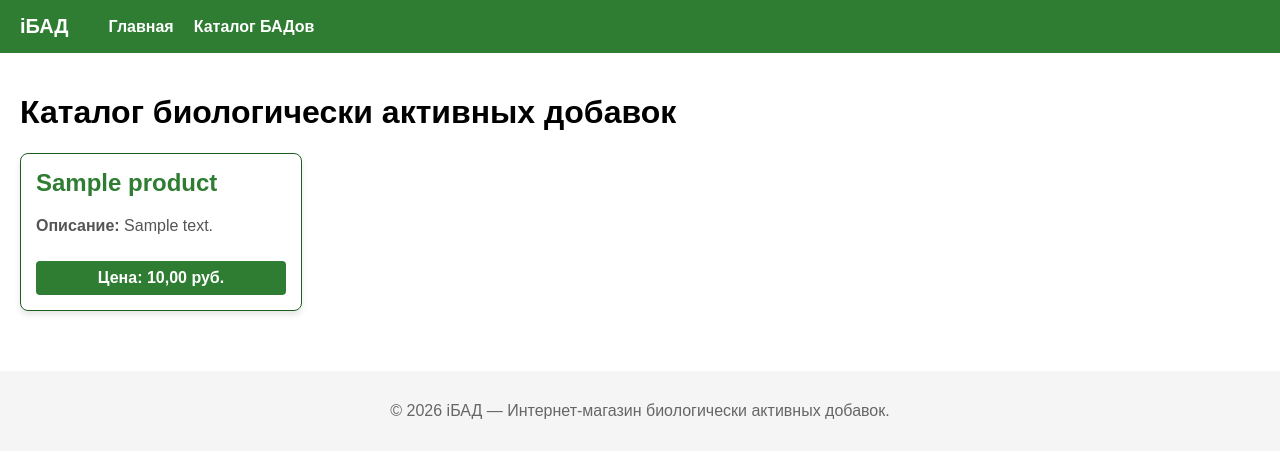
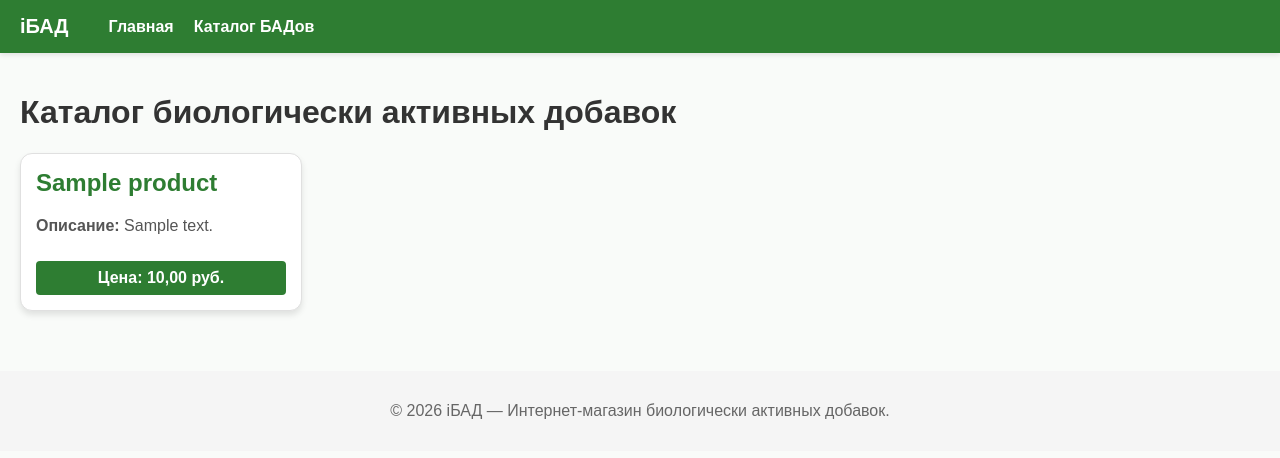
Before and after one commit to haritonov27081994-dev/project2, a Django app: page /products/ in a window 1280 px wide. Shown: the top 458 px of the page. Run offline with Django 5.2, Linux system fonts and the light colour scheme; tables that the repository leaves empty hold one stand-in row (values such as "Sample post").

Commit message:
Настроить обработку статических файлов.

```diff
--- a/apps/products/templates/products/base.html
+++ b/apps/products/templates/products/base.html
@@ -1,3 +1,4 @@
+{% load static %}
 <!DOCTYPE html>
 <html lang="ru">
 <head>
@@ -5,6 +6,7 @@
   <meta name="viewport" content="width=device-width, initial-scale=1.0">
   <!-- Блок для динамической замены заголовка вкладки -->
   <title>{% block page_title %}{% endblock page_title %}</title>
+  <link rel="stylesheet" href="{% static 'css/style.css' %}">
 </head>
 <body style="font-family: Arial, sans-serif; margin: 0; padding: 0;">
 
--- a/config/settings.py
+++ b/config/settings.py
@@ -120,6 +120,7 @@ USE_TZ = True
 # https://docs.djangoproject.com/en/6.1/howto/static-files/
 
 STATIC_URL = 'static/'
+STATICFILES_DIRS = [BASE_DIR / 'static/']
 
 
 # Email
--- /dev/null
+++ b/static/css/style.css
@@ -0,0 +1,39 @@
+body {
+    font-family: 'Segoe UI', Tahoma, Geneva, Verdana, sans-serif;
+    background-color: #f9fbf9;
+    color: #333;
+}
+
+header {
+    box-shadow: 0 2px 5px rgba(0,0,0,0.1);
+}
+
+.catalog-container {
+    margin-top: 20px;
+}
+
+.product-card {
+    background-color: #ffffff;
+    border: 1px solid #e0e0e0 !important;
+    border-radius: 12px !important;
+    transition: transform 0.2s, box-shadow 0.2s;
+}
+
+.product-card:hover {
+    transform: translateY(-5px);
+    box-shadow: 0 6px 12px rgba(46, 125, 50, 0.15);
+}
+
+.product-card h2 a {
+    color: #2e7d32 !important;
+}
+
+.product-price-btn {
+    background-color: #2e7d32;
+    color: white;
+    padding: 10px;
+    font-weight: bold;
+    text-align: center;
+    border-radius: 6px;
+    margin-top: 10px;
+}
```
